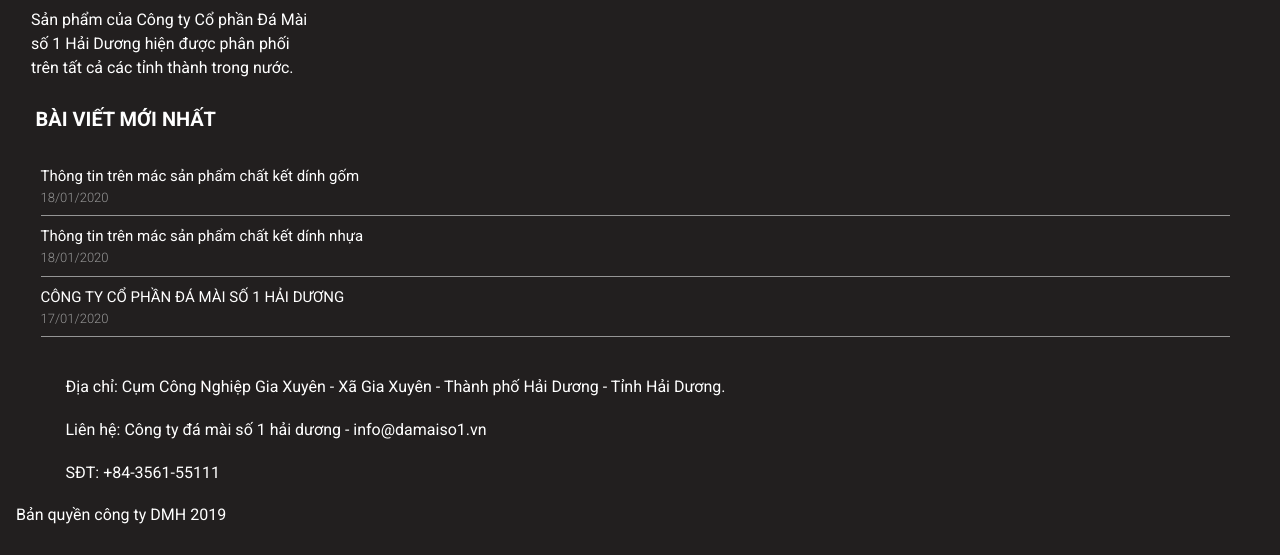
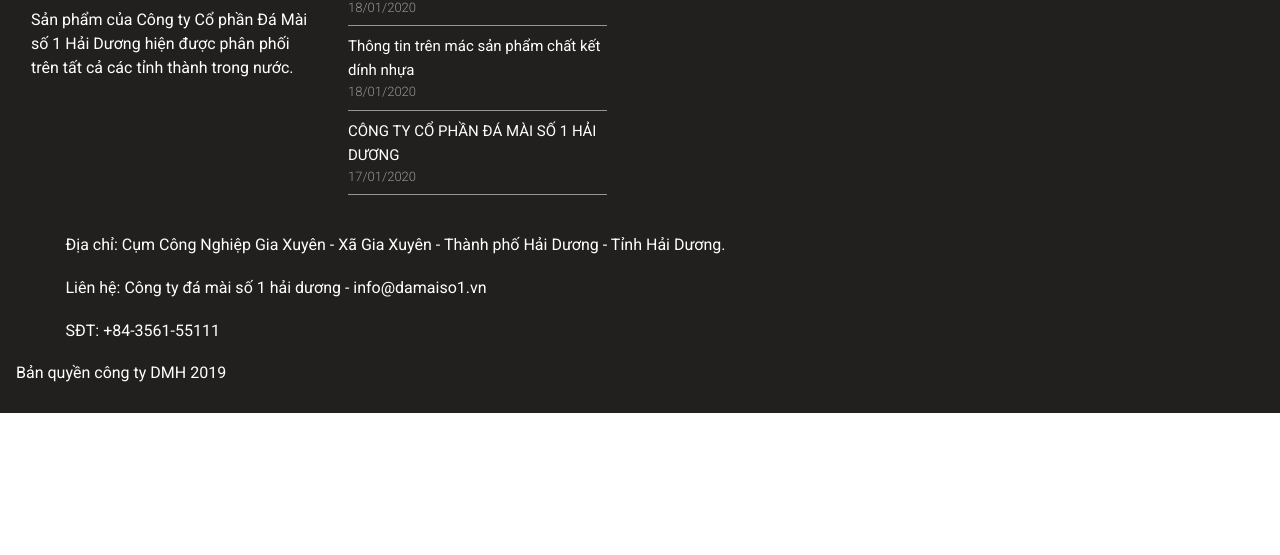
Before and after one commit to MinhMac3011/damaiso1haiduong-2, a plain HTML site: page index.html in a window 1280 px wide. Shown: the part 3153-3708 px from the top of the page. After the commit the page ends 3566 px from the top, so only its background shows below. Drawn offline with Linux system fonts and the light colour scheme.

Commit message:
Update index.html

```diff
--- a/index.html
+++ b/index.html
@@ -2116,12 +2116,8 @@
                         <p>Sản phẩm của Công ty Cổ phần Đá Mài số 1 Hải Dương hiện được phân phối trên tất cả các tỉnh thành trong nước.</p>
 
                     </div>
-                </div>
-
-
-                <div class='cols'>
-                    <div class='col'>
-
+
+                       <div class='col-lg-3'>
                         <div class='footer-block-latest-posts block'>
 
                             <div class='title'>
@@ -2167,8 +2163,8 @@
                         </div>
 
                     </div>
-
-                </div>
+                </div>
+
 
 
                 <div class='cols'>
```
Lines whose indentation alone changed are shown as unchanged.
